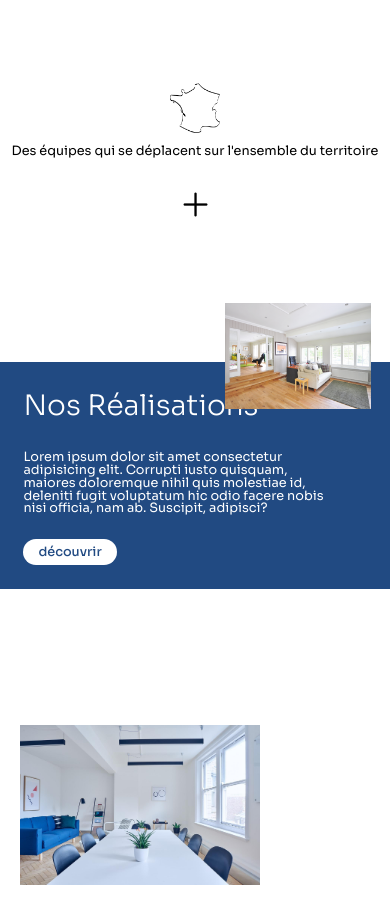
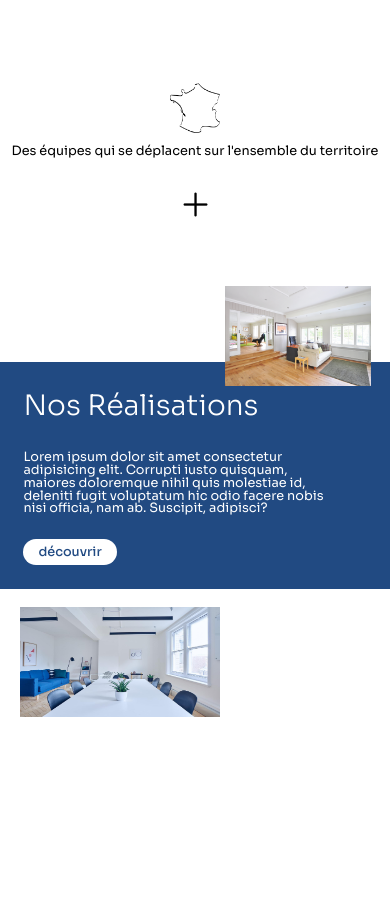
Before and after one commit to mohammed266392/kipostout-projet, an Angular app: page /accueil in a window 390 px wide. Shown: the part 1382-2306 px from the top of the page. Built offline with nearby package versions, Linux system fonts and the light colour scheme.

Commit message:
Nos réalisations avec se10

```diff
--- a/src/app/realisation/realisation.component.scss
+++ b/src/app/realisation/realisation.component.scss
@@ -94,8 +94,27 @@
     }
     .realisation_img_fenetre2_img2{
         width: 146px;
-        height: 106px;
+        height: 100px;
+    }
+    .realisation_img_fenetre1_img1{
+        width: 200px;
+        height: 110px;
     }
 
 
 }
+
+
+@media only screen and (max-width: 400px) {
+
+    .realisation_img_fenetre1{
+        top: 42%;
+    }
+
+    .realisation_img_fenetre2{
+        top: 4%;
+    }
+
+
+
+}
```
